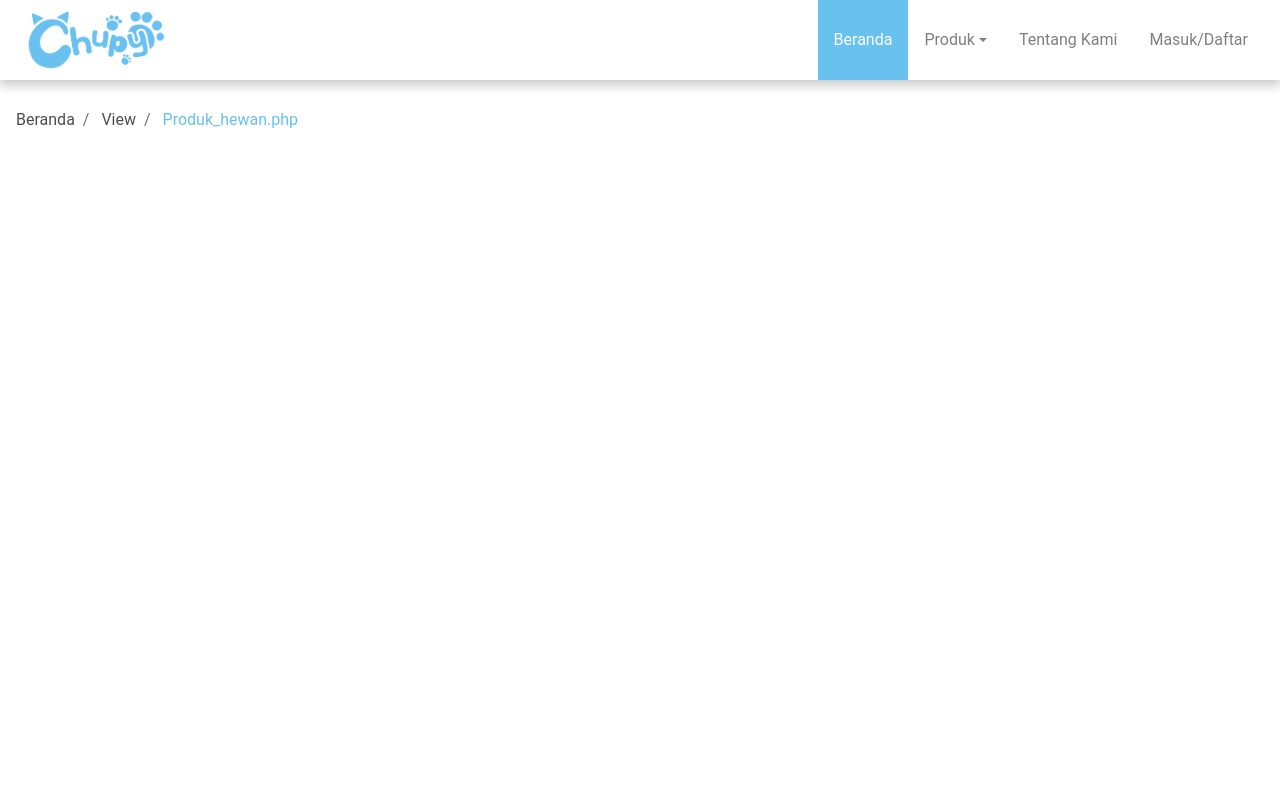
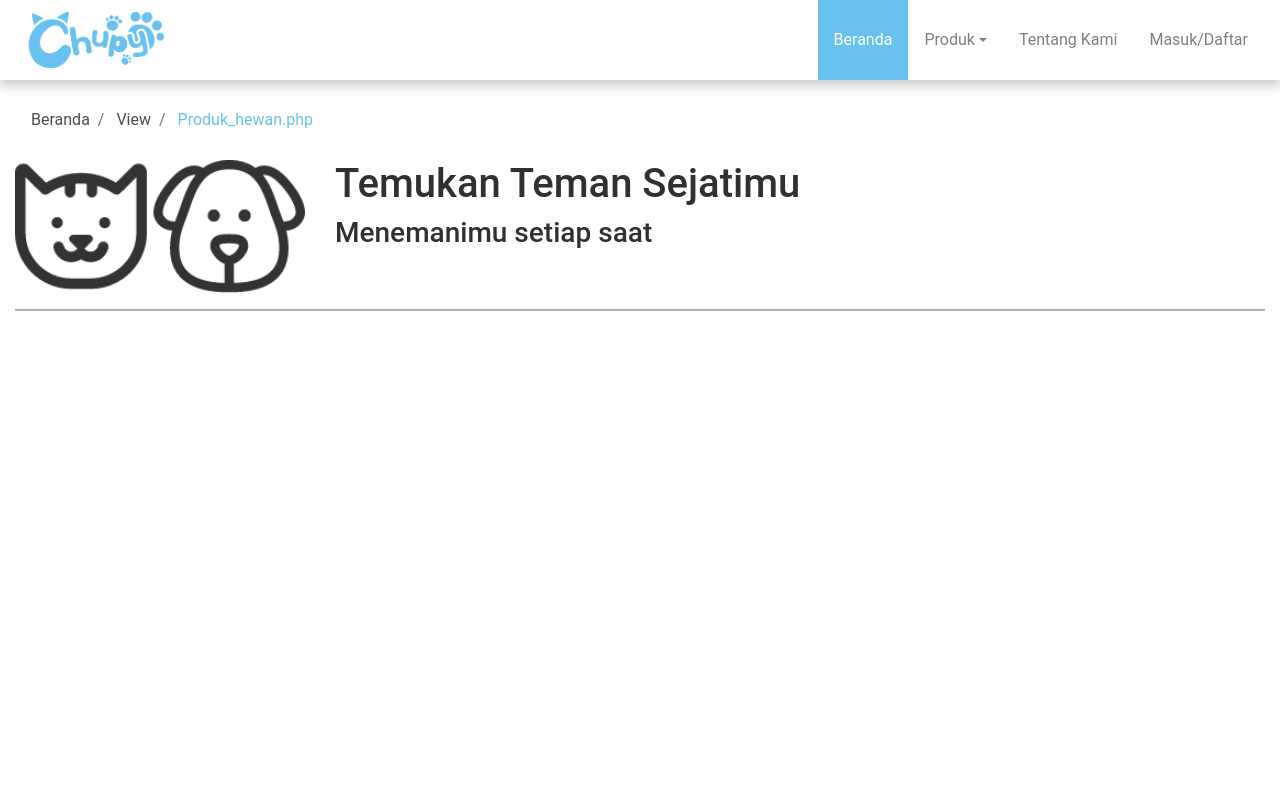
Before and after one commit to OnielN14/chupy-atol, a PHP site: page /view/produk_hewan.php in a window 1280 px wide. Shown: the top 799 px of the page. Run offline with PHP 8.4, Linux system fonts and the light colour scheme.

Commit message:
update - add header

```diff
--- a/extension/css/style-daftar-produk.css
+++ b/extension/css/style-daftar-produk.css
@@ -1,3 +1,31 @@
 main{
   padding-top: calc(var(--navbar-size) + 16px);
 }
+
+.chupy-product > header{
+  border-bottom: 2px solid rgba(0,0,0,0.3);
+  padding-bottom: 16px;
+}
+
+.header-img{
+  display: flex;
+  justify-content: center;
+  align-items: center;
+}
+
+@media screen and (min-width:768px) and (max-width:1365px) {
+  .chupy-product-header img{
+      width: 100%;
+  }
+}
+
+
+@media screen and (max-width:767px) {
+  .header-img{
+    justify-content: flex-start;
+  }
+  .chupy-product-header img{
+      height: 100px;
+      width: auto;
+  }
+}
--- a/view/produk_hewan.php
+++ b/view/produk_hewan.php
@@ -19,11 +19,21 @@
     include('template/navbar.php');
   ?>
 
-  <main>
+  <main class="container-fluid chupy-product">
     <header>
       <?php
         include('template/breadcrumb.php')
       ?>
+
+      <section class="chupy-product-header row">
+        <div class="col-md-3 header-img">
+          <img src="/extension/img/chupy-option-hewan.png" alt="Hewan Peliharaan">
+        </div>
+        <div class="col-md">
+          <h1>Temukan Teman Sejatimu</h1>
+          <h3>Menemanimu setiap saat</h3>
+        </div>
+      </section>
     </header>
   </main>
 
```
